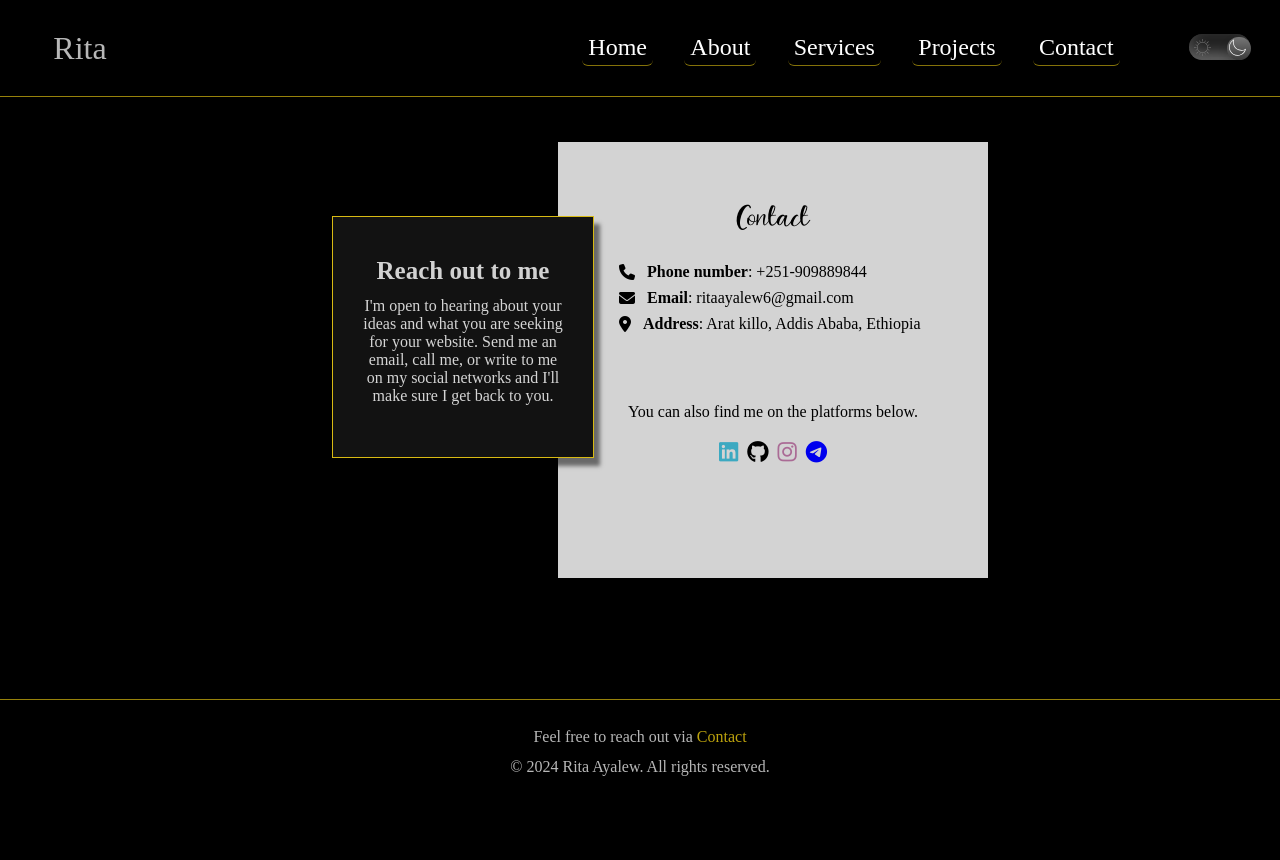
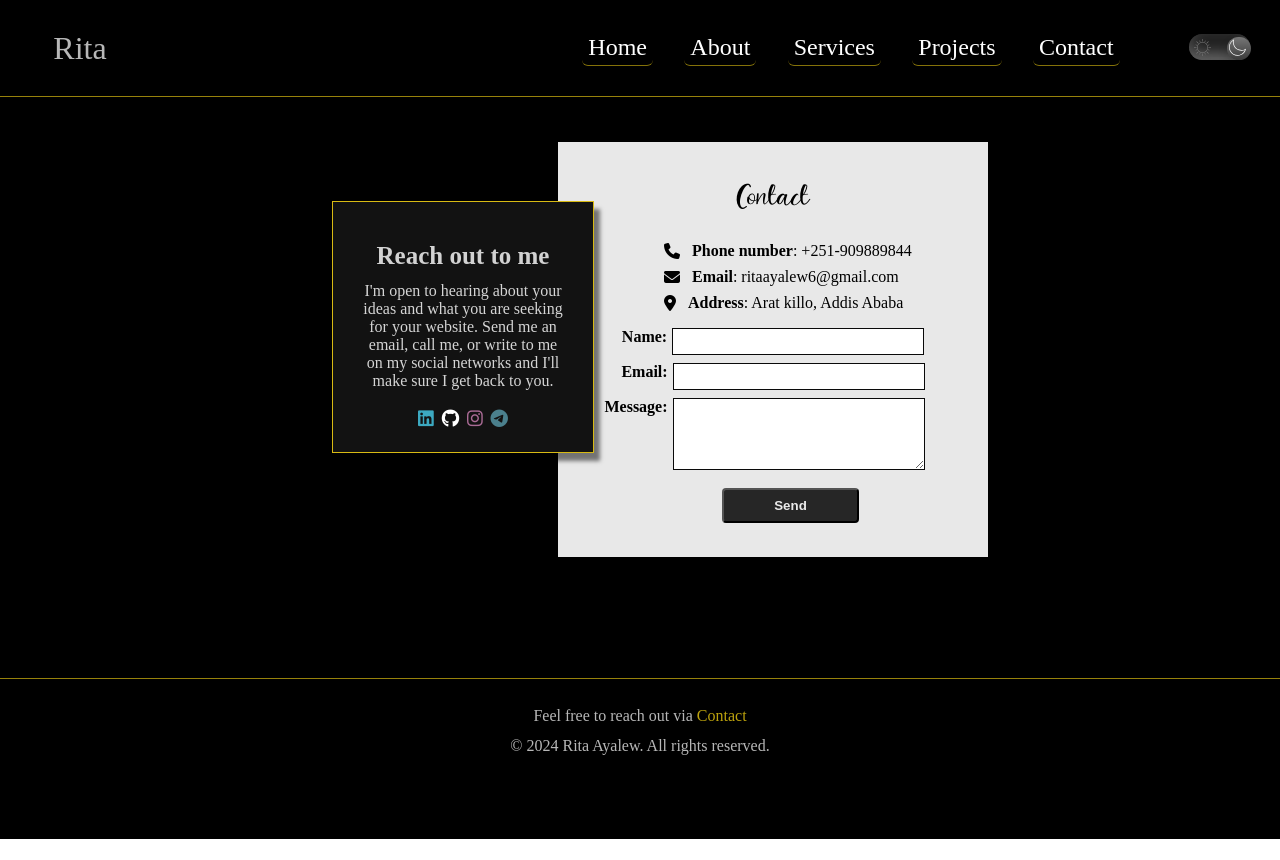
Before and after one commit to Ritaayalew/personal_portfolio, a React (Create React App) app in the folder portfolio/: page /contact in a window 1280 px wide. After the commit the page ends 839 px from the top, so only its background shows below. Built offline with nearby package versions, Linux system fonts and the light colour scheme; a web font is replaced by a local one.

Commit message:
add contact form that accepts email in the contact page

```diff
--- a/portfolio/package.json
+++ b/portfolio/package.json
@@ -3,6 +3,7 @@
   "version": "0.1.0",
   "private": true,
   "dependencies": {
+    "@emailjs/browser": "^4.4.1",
     "@fortawesome/fontawesome-free": "^6.7.2",
     "@testing-library/dom": "^10.4.0",
     "@testing-library/jest-dom": "^6.6.3",
--- a/portfolio/src/components/contact/Contact.js
+++ b/portfolio/src/components/contact/Contact.js
@@ -1,32 +1,35 @@
-import React from 'react';
+import React, { useRef } from 'react';
 import styles from './contact.module.css';
+import emailjs from '@emailjs/browser';
 
 const Contact = () => {
+  const form = useRef();
+
+  const sendEmail = (e) => {
+    e.preventDefault();
+
+    emailjs
+      .sendForm('service_9fk63yq', 'template_evvko1k', form.current, {
+        publicKey: 'UWWvsu9T9Z-pUrkjv',
+      })
+      .then(
+        () => {
+          console.log('SUCCESS!');
+        },
+        (error) => {
+          console.log('FAILED...', error.text);
+        },
+      );
+  };
+
+
+
   return (
     <div className={styles.black}>
     <div className={styles.main}>
       <section className={styles['small-box']}>
         <h2>Reach out to me</h2>
         <p>I'm open to hearing about your ideas and what you are seeking for your website. Send me an email, call me, or write to me on my social networks and I'll make sure I get back to you.</p>
-      </section>
-
-      <section className={styles.contact}>
-        <h1>Contact</h1>
-        <div></div>
-        <div className={styles['contact-method']}>
-          <i className="fa-solid fa-phone"></i>
-          <p><b>Phone number</b>: +251-909889844</p>
-        </div>
-        <div className={styles['contact-method']}>
-          <i className="fa-solid fa-envelope"></i>
-          <p><b>Email</b>: ritaayalew6@gmail.com</p>
-        </div>
-        <div className={styles['contact-method']}>
-          <i className="fa-solid fa-location-dot"></i>
-          <p><b>Address</b>: Arat killo, Addis Ababa, Ethiopia</p>
-        </div>
-        <p className={styles.descrption}>You can also find me on the platforms below.</p>
-
         <div className={styles.icons}>
           <a href="https://www.linkedin.com/in/rita-ayalew-354802308/" aria-label="Linkedin">
             <i className={`fab fa-linkedin ${styles.falinkedin}`} aria-hidden="true"></i>
@@ -42,6 +45,46 @@ const Contact = () => {
           </a>
         </div>
       </section>
+
+      <section className={styles.contact}>
+        <h1>Contact</h1>
+
+        <div className={styles['contact-method']}>
+          <i className="fa-solid fa-phone"></i>
+          <p><b>Phone number</b>: +251-909889844</p>
+        </div>
+        <div className={styles['contact-method']}>
+          <i className="fa-solid fa-envelope"></i>
+          <p><b>Email</b>: ritaayalew6@gmail.com</p>
+        </div>
+        <div className={styles['contact-method']}>
+          <i className="fa-solid fa-location-dot"></i>
+          <p><b>Address</b>: Arat killo, Addis Ababa</p>
+        </div>
+
+        <form className={styles.form} ref={form} onSubmit={sendEmail}>
+          <div className={styles.each}>
+            <label>Name: </label>
+            <input type="text" name="user_name" />
+          </div>
+
+          <div className={styles.each}>
+            <label>Email: </label>
+            <input type="email" name="user_email" />
+          </div>
+
+          <div className={styles.each}>
+            <label>Message: </label>
+            <textarea name="message" />
+          </div>
+
+          <input className={styles.btn} type="submit" value="Send" />
+        </form>
+
+
+
+
+      </section>
     </div>
     </div>
   );
--- a/portfolio/src/components/contact/contact.module.css
+++ b/portfolio/src/components/contact/contact.module.css
@@ -10,7 +10,7 @@
     background-color: var(--contact_box);
     border: 1px solid #D8BA13;
     width: 240px;
-    height: 220px;
+    height: 230px;
     margin: 48px auto 10px;
     color: var(--aboutP_color);
     padding: 10px;
@@ -30,10 +30,10 @@
     padding: 0 16px;
 }
 .contact{
-    padding: 36px 10px 30px;
+    padding: 15px 10px 30px;
     width: 410px;
     height: 370px;
-    background-color: rgb(211, 211, 211);
+    background-color: rgb(232, 232, 232);
     margin: 0 auto 56px;
 }
 .contact h1{
@@ -49,39 +49,77 @@
     display: flex;
     align-items: center;
     margin: 0 auto 8px;
+    padding-left: 90px;
 }
 .contact-method p{
     margin-left:  12px;
 }
 .contact .descrption{
     text-align: center;
-    margin: 70px 0 20px;
+    margin: 30px 0 20px;
+}
+.form{
+    display: flex;
+    justify-content: center;
+    align-items: center;
+    flex-direction: column;
+    gap: 8px;
+    margin-top: 16px;
+}
+.each{
+    display: flex;
+    justify-content: flex-start;
+    gap: 5px;
+}
+.each label{
+    font-weight: bold;
+}
+.each input{
+    padding: 5px;
+    border: 1px solid rgb(9, 9, 9);
+    min-width: 240px;
+    min-height: 15px;
+}
+.each textarea{
+    padding: 5px;
+    border: 1px solid rgb(9, 9, 9);
+    margin-right: 17px;
+    min-width: 240px;
+    min-height: 60px;
+}
+.btn{
+    padding: 8px 50px;
+    margin: 10px 0 0 35px;
+    color: rgb(234, 234, 234);
+    background-color: rgb(38, 38, 38);
+    font-weight: bold;
+    border-radius: 4px;
+    cursor: pointer;
+
 }
 
-.contact .icons{
-    width: 108px;
+.icons{
+    width: 90px;
     display: flex;
     align-items: center;
     justify-content: space-between;
-    margin: 0 auto;
-}
-.icons .fab{
-    font-size: 22px;
+    margin: 20px auto
 }
 .icons .falinkedin{
     color: #3CA9C1;
-    font-size: 22px;
+    font-size: 18px;
 }
 .icons .fagithub{
-    color: black;
-    font-size: 22px;
+    color: rgb(255, 255, 255);
+    font-size: 18px;
 }
 .icons .fainstagram{
     color: #AA6B95;
-    font-size: 22px;
+    font-size: 18px;
 }
 .icons .fatelegram{
-    font-size: 22px;
+    font-size: 18px;
+    color: #4b808d;
 }
 @media(max-width:550px){
     .main .contact{
--- a/portfolio/src/index.css
+++ b/portfolio/src/index.css
@@ -54,17 +54,17 @@
     --about_gradient:linear-gradient(to bottom, rgb(145, 145, 145),rgb(195, 195, 195), rgb(141, 141, 141));
     --aboutP_color:rgb(0, 0, 0);
     --hobbies_background:rgba(174, 174, 174, 0.6);
-    --hobbies_filter:blur(2px);
+    --hobbies_filter:blur(3px);
     --about_font:17px;
     --connect-background:#a5a5a5;
-    --skill_background:rgb(173, 173, 173);
+    --skill_background:rgb(175, 173, 169);
     --certeficates_background:rgb(165, 165, 165);
     --certeficates_img_background:rgb(202, 202, 202);
     --scroll_btn_color:rgb(27, 27, 27);
     --scroll_btn_shadow:3px 4px rgb(0,0,0,0.3);
     --projects_background:rgb(148, 148, 148);
     --collaboration_gradient:linear-gradient(to bottom,rgb(196, 196, 196) 60%,rgb(137, 137, 137));
-    --contact_background:rgb(146, 146, 146);
+    --contact_background:rgb(121, 121, 121);
     --contact_box:#adadad ;
     --font_family:"Irish Grover", serif;
     --offering_gradient:linear-gradient(to bottom, rgb(110, 110, 110),rgb(214, 214, 214), rgb(124, 124, 124));
```
Also changed, not shown: 1 other file (tests, documents, lock files or other folders).
